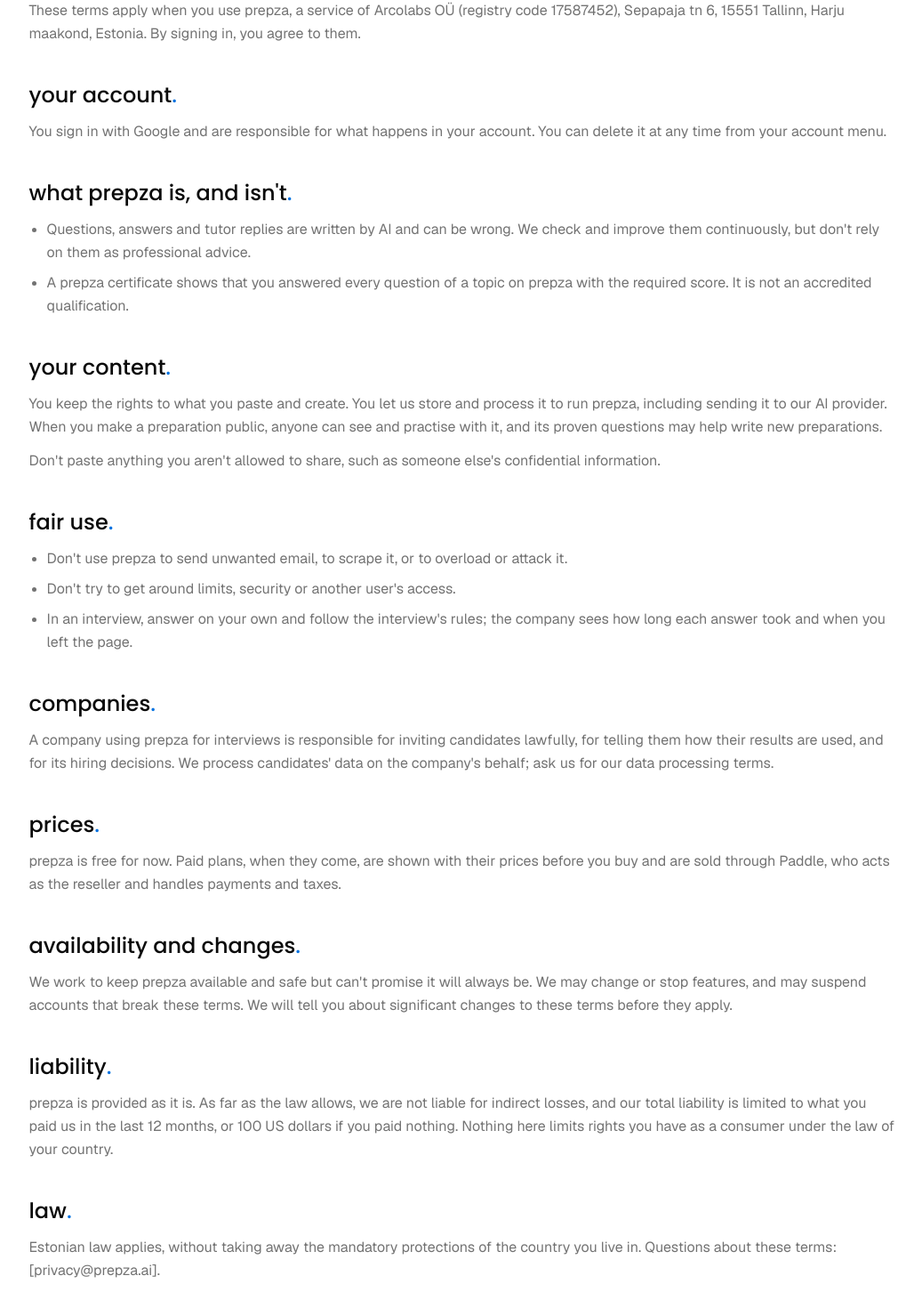
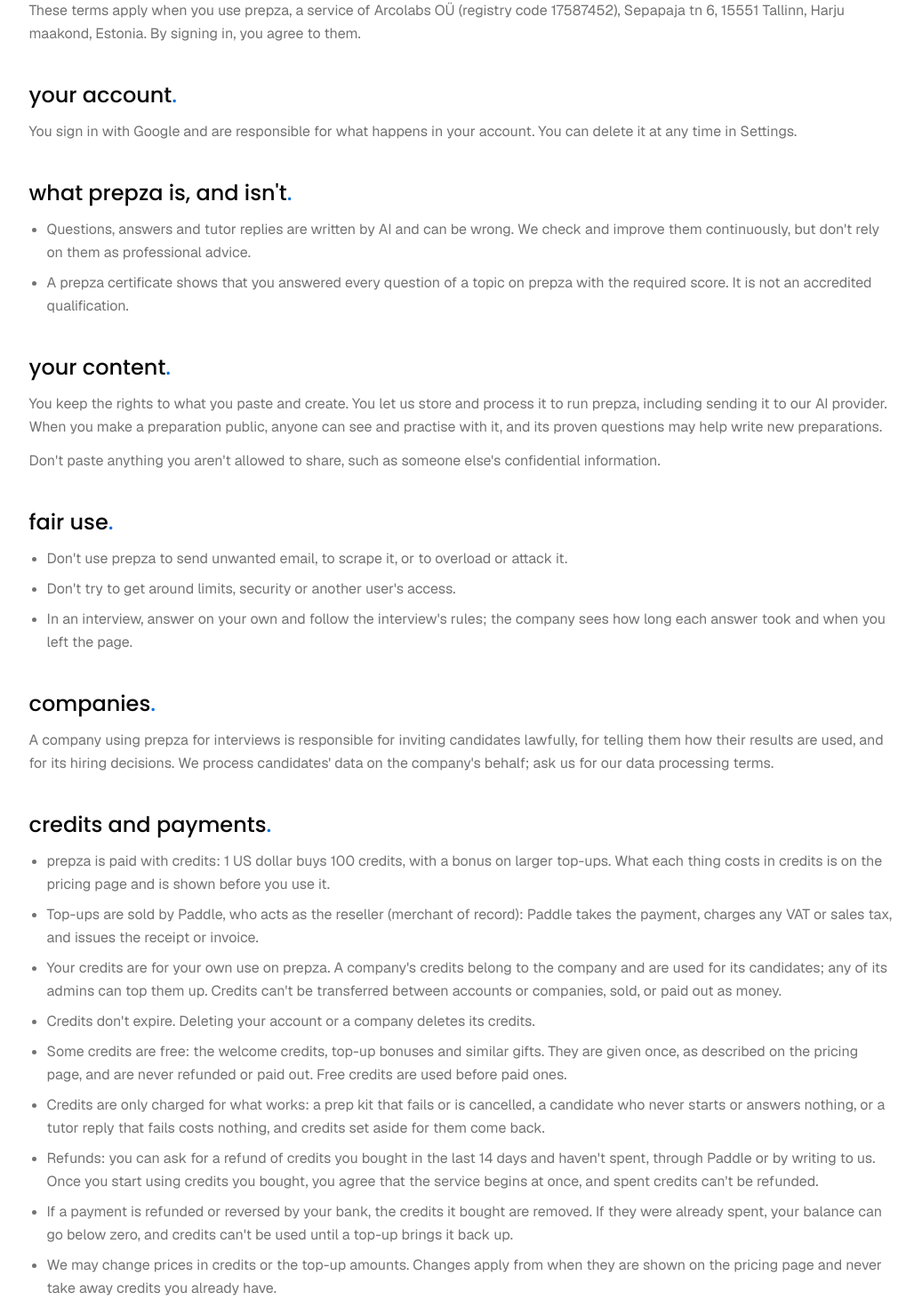
Before and after one commit to Vilsky-Viktor/ai-interview-prep-platform, a Next.js app in the folder frontend/: page /terms in a window 1280 px wide. Shown: the part 197-1667 px from the top of the page at 89% size, without its empty margins (112-1149 px from the left). Built offline with nearby package versions, Linux system fonts and the light colour scheme; no server answers.

Commit message:
update terms

```diff
--- a/frontend/constants/legal.ts
+++ b/frontend/constants/legal.ts
@@ -8,7 +8,7 @@
 }
 
 // When the privacy policy and terms last changed.
-export const LEGAL_UPDATED = "2026-10-02"
+export const LEGAL_UPDATED = "2026-10-03"
 
 export type LegalSection = {
   heading: string
--- a/frontend/constants/terms.ts
+++ b/frontend/constants/terms.ts
@@ -6,7 +6,7 @@
   {
     heading: "Your account",
     paragraphs: [
-      "You sign in with Google and are responsible for what happens in your account. You can delete it at any time from your account menu.",
+      "You sign in with Google and are responsible for what happens in your account. You can delete it at any time in Settings.",
     ],
   },
   {
@@ -38,9 +38,17 @@
     ],
   },
   {
-    heading: "Prices",
-    paragraphs: [
-      "prepza is free for now. Paid plans, when they come, are shown with their prices before you buy and are sold through Paddle, who acts as the reseller and handles payments and taxes.",
+    heading: "Credits and payments",
+    items: [
+      "prepza is paid with credits: 1 US dollar buys 100 credits, with a bonus on larger top-ups. What each thing costs in credits is on the pricing page and is shown before you use it.",
+      "Top-ups are sold by Paddle, who acts as the reseller (merchant of record): Paddle takes the payment, charges any VAT or sales tax, and issues the receipt or invoice.",
+      "Your credits are for your own use on prepza. A company's credits belong to the company and are used for its candidates; any of its admins can top them up. Credits can't be transferred between accounts or companies, sold, or paid out as money.",
+      "Credits don't expire. Deleting your account or a company deletes its credits.",
+      "Some credits are free: the welcome credits, top-up bonuses and similar gifts. They are given once, as described on the pricing page, and are never refunded or paid out. Free credits are used before paid ones.",
+      "Credits are only charged for what works: a prep kit that fails or is cancelled, a candidate who never starts or answers nothing, or a tutor reply that fails costs nothing, and credits set aside for them come back.",
+      "Refunds: you can ask for a refund of credits you bought in the last 14 days and haven't spent, through Paddle or by writing to us. Once you start using credits you bought, you agree that the service begins at once, and spent credits can't be refunded.",
+      "If a payment is refunded or reversed by your bank, the credits it bought are removed. If they were already spent, your balance can go below zero, and credits can't be used until a top-up brings it back up.",
+      "We may change prices in credits or the top-up amounts. Changes apply from when they are shown on the pricing page and never take away credits you already have.",
     ],
   },
   {
@@ -52,7 +60,7 @@
   {
     heading: "Liability",
     paragraphs: [
-      "prepza is provided as it is. As far as the law allows, we are not liable for indirect losses, and our total liability is limited to what you paid us in the last 12 months, or 100 US dollars if you paid nothing. Nothing here limits rights you have as a consumer under the law of your country.",
+      "prepza is provided as it is. As far as the law allows, we are not liable for indirect losses, and our total liability is limited to what you paid for credits in the last 12 months, or 100 US dollars if you paid nothing. Nothing here limits rights you have as a consumer under the law of your country.",
     ],
   },
   {
```
